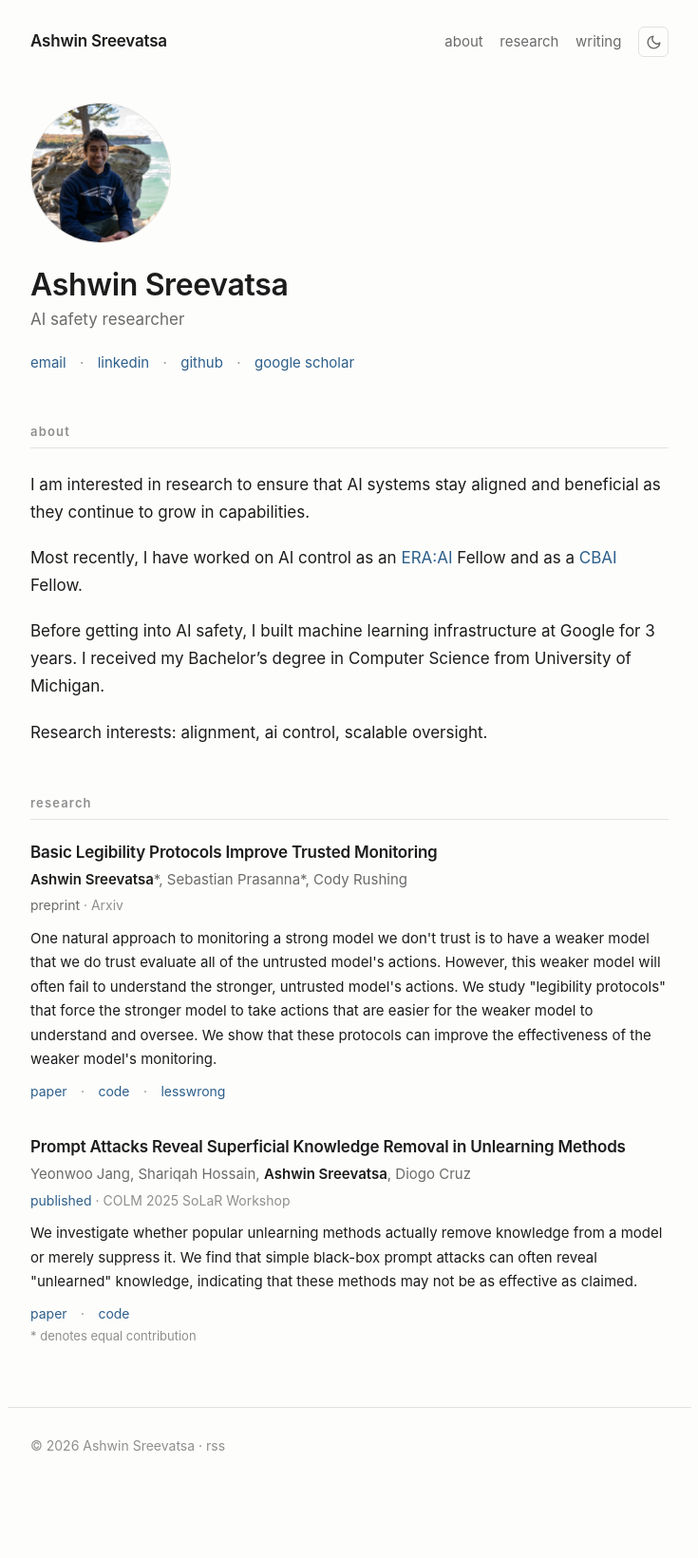
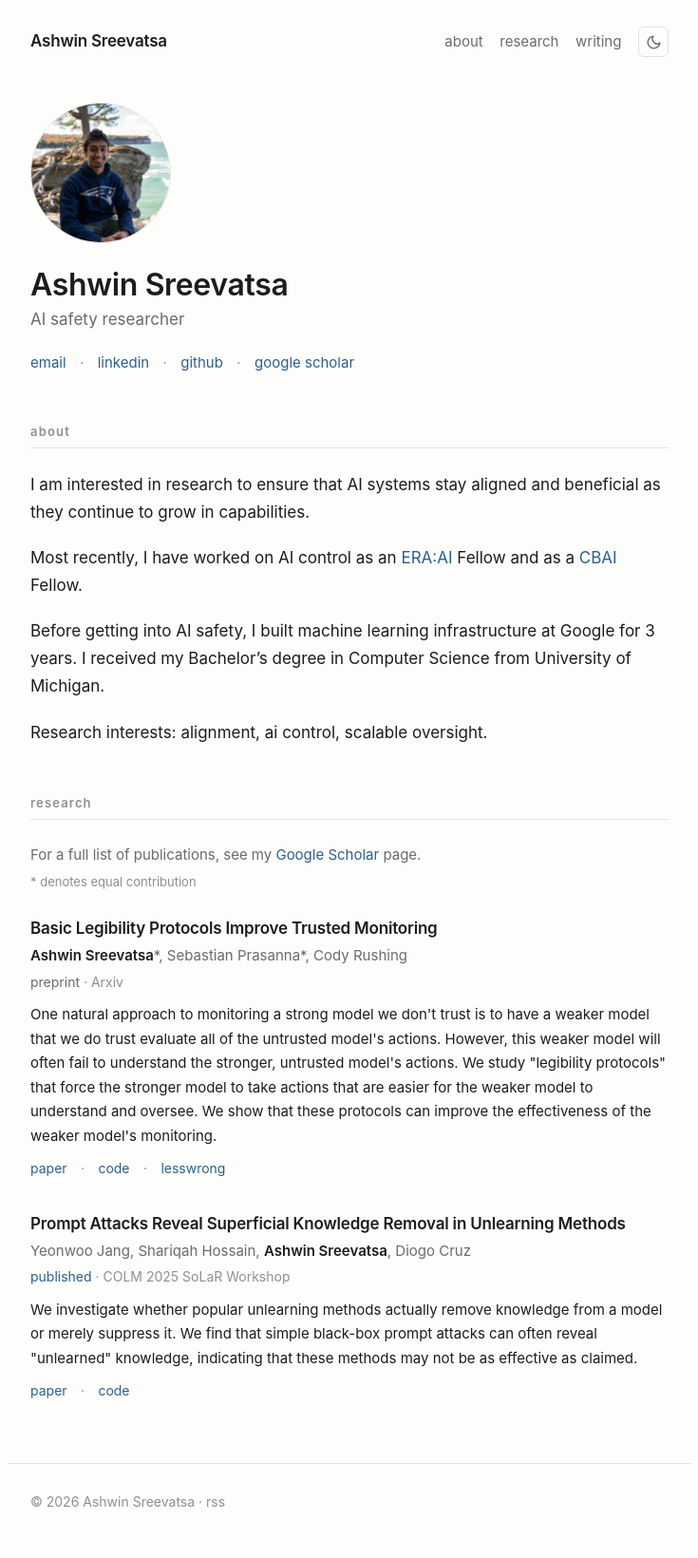
Before and after one commit to TheAshwinner/TheAshwinner.github.io, a Jekyll site: the page built from index.md, in a window 1280 px wide. Shown: the whole page at 95% size, without its empty margins (272-1007 px from the left). Built offline with Jekyll 4.4.1, drawn with Linux system fonts in a browser that asks for light colours; a style sheet for code colours, icons or effects is not loaded; before the commit the page ends 1582 px from its top, so only the background shows below that.

Commit message:
Add Google Scholar pointer above the publication list
Both research-section notes now sit directly under the heading rather
than trailing the list:

    For a full list of publications, see my Google Scholar page.
    * denotes equal contribution

The Scholar URL is read from _data/links.yml with a `where` filter
instead of being hardcoded, so it stays in one place alongside the hero
link row.

Wrap the two notes in .pub-list__intro so the wrapper owns the spacing.
The asterisk note only renders when some author list actually uses one,
and with per-paragraph margins the gap above the list would have shifted
depending on whether it was present.

Also move the `starred` computation above the list, since it now has to
run before the notes render rather than after.

Co-Authored-By: Claude Opus 5 (1M context) <noreply@anthropic.com>
Claude-Session: https://claude.ai/code/session_01XeqkocyiPVuroJRwoYrD7N

```diff
--- a/_layouts/home.html
+++ b/_layouts/home.html
@@ -23,19 +23,35 @@ layout: default
 {%- if site.data.publications and site.data.publications.size > 0 %}
 <section class="section" id="research">
   <h2 class="section__heading">research</h2>
+
+  {%- comment -%}
+  Both notes sit above the list. The Scholar URL is pulled from
+  _data/links.yml so there is one source of truth, and the asterisk note
+  only appears if some author list actually uses one.
+  {%- endcomment -%}
+  {%- assign scholar = site.data.links | where: 'name', 'google scholar' | first -%}
+  {%- assign starred = false -%}
+  {%- for pub in site.data.publications -%}
+    {%- if pub.authors contains '*' -%}{%- assign starred = true -%}{%- endif -%}
+  {%- endfor -%}
+
+  {%- if scholar.url or starred %}
+  <div class="pub-list__intro">
+    {%- if scholar.url %}
+    <p class="pub-list__more">For a full list of publications, see my
+      <a href="{{ scholar.url }}" target="_blank" rel="noopener">Google Scholar</a> page.</p>
+    {%- endif %}
+    {%- if starred %}
+    <p class="pub-list__note">* denotes equal contribution</p>
+    {%- endif %}
+  </div>
+  {%- endif %}
+
   <ul class="pub-list">
     {%- for pub in site.data.publications -%}
       {% include publication.html pub=pub %}
     {%- endfor -%}
   </ul>
-  {%- comment -%}Only show the footnote if some author list actually uses an asterisk.{%- endcomment -%}
-  {%- assign starred = false -%}
-  {%- for pub in site.data.publications -%}
-    {%- if pub.authors contains '*' -%}{%- assign starred = true -%}{%- endif -%}
-  {%- endfor -%}
-  {%- if starred %}
-  <p class="pub-list__note">* denotes equal contribution</p>
-  {%- endif %}
 </section>
 {%- endif %}
 
--- a/_sass/_home.scss
+++ b/_sass/_home.scss
@@ -108,8 +108,18 @@
   color: var(--text);
 }
 
+.pub-list__intro {
+  margin: 0 0 1.75rem;
+}
+
+.pub-list__more {
+  margin: 0;
+  font-size: 0.9375rem;
+  color: var(--muted);
+}
+
 .pub-list__note {
-  margin: 0;
+  margin: 0.3rem 0 0;
   font-size: 0.8125rem;
   color: var(--faint);
 }
```
